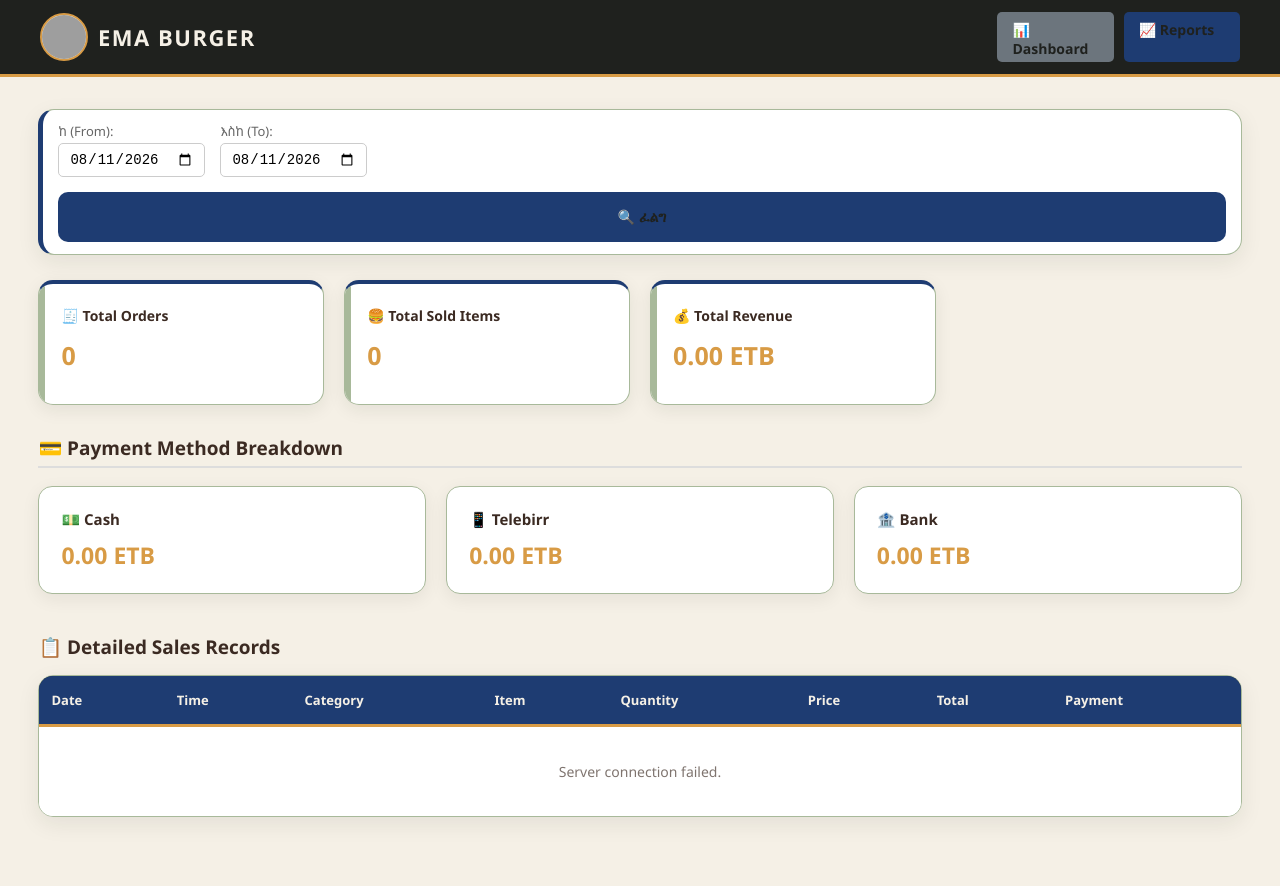
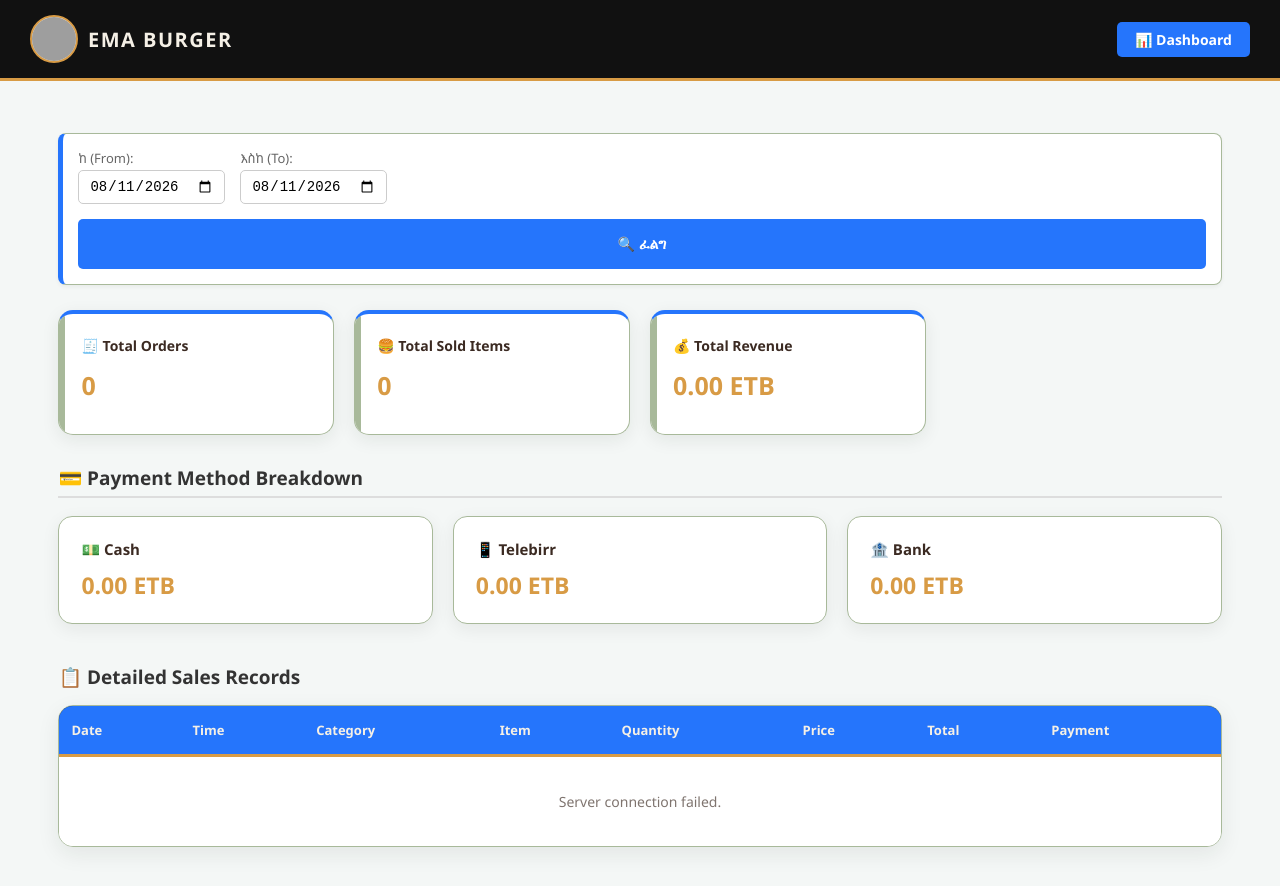
Before and after one commit to birukabera1707-crypto/Ema-Burger, a website: page client/reports.html in a window 1280 px wide. Drawn offline with Linux system fonts and the light colour scheme; no server answers; grey boxes are pictures that could not be loaded.

Commit message:
Remove reports header text and make date range filter compact

```diff
--- a/client/reports.html
+++ b/client/reports.html
@@ -6,25 +6,24 @@
     <title>EMA Burger - Sales Reports</title>
     <link rel="stylesheet" href="Style/style.css">
 </head>
-<body>
+<body style="background-color: #f4f7f6;">
 
-    <!-- NAVBAR -->
-    <nav class="navbar" style="display: flex; justify-content: space-between; align-items: center;">
+    <!-- NAVBAR (ጥቁር ባክግራውንድ እና ወደ ዳሽቦርድ መመለሻ በተን ብቻ) -->
+    <nav class="navbar" style="display: flex; justify-content: space-between; align-items: center; background-color: #111111; padding: 15px 30px; color: white;">
         <div class="logo-container" style="display: flex; align-items: center; gap: 10px;">
-            <img src="Style/logo.png" alt="EMA Burger Logo">
-            <h1>EMA BURGER</h1>
+            <img src="Style/logo.png" alt="EMA Burger Logo" style="height: 35px;">
+            <h1 style="margin: 0; font-size: 20px;">EMA BURGER</h1>
         </div>
-        <div style="display: flex; gap: 10px; align-items: center;">
-            <a href="index.html" class="submit-btn" style="text-decoration: none; padding: 8px 15px; background: #6c757d; font-size: 14px; border-radius: 5px;">📊 Dashboard</a>
-            <a href="reports.html" class="submit-btn" style="text-decoration: none; padding: 8px 15px; background: #1e3c72; font-size: 14px; border-radius: 5px;">📈 Reports</a>
+        <div>
+            <a href="index.html" class="submit-btn" style="text-decoration: none; padding: 8px 18px; background: #2575fc; color: white; font-size: 14px; font-weight: bold; border-radius: 5px;">📊 Dashboard</a>
         </div>
     </nav>
 
     <!-- MAIN -->
-    <main class="container">
+    <main class="container" style="padding: 20px;">
 
-        <!-- COMPACT DATE RANGE SELECTOR (ጽሑፎቹ ጠፍተዋል) -->
-        <div class="form-card" style="margin-bottom: 25px; padding: 12px 15px; display: flex; gap: 15px; flex-wrap: wrap; align-items: flex-end; border-left: 5px solid #1e3c72;">
+        <!-- COMPACT DATE RANGE SELECTOR (ቀኖች እና ፈልግ በተን ጎን ለጎን) -->
+        <div class="form-card" style="margin-bottom: 25px; padding: 15px; display: flex; gap: 15px; flex-wrap: wrap; align-items: flex-end; border-left: 5px solid #2575fc; background: white; border-radius: 8px; box-shadow: 0 2px 4px rgba(0,0,0,0.05);">
             <div>
                 <label for="startDate" style="font-size: 13px; color: #666; display: block; margin-bottom: 3px;">ከ (From):</label>
                 <input type="date" id="startDate" style="padding: 7px 10px; font-size: 14px; border-radius: 5px; border: 1px solid #ccc;">
@@ -33,27 +32,27 @@
                 <label for="endDate" style="font-size: 13px; color: #666; display: block; margin-bottom: 3px;">እስከ (To):</label>
                 <input type="date" id="endDate" style="padding: 7px 10px; font-size: 14px; border-radius: 5px; border: 1px solid #ccc;">
             </div>
-            <button onclick="fetchHistoricalSales()" class="submit-btn" style="padding: 8px 18px; background: #1e3c72; cursor: pointer; font-size: 14px; margin: 0;">🔍 ፈልግ</button>
+            <button onclick="fetchHistoricalSales()" class="submit-btn" style="padding: 8px 18px; background: #2575fc; color: white; cursor: pointer; font-size: 14px; margin: 0; border: none; border-radius: 5px; font-weight: bold;">🔍 ፈልግ</button>
         </div>
 
         <!-- DASHBOARD CARDS -->
         <section class="dashboard-cards">
-            <div class="stat-card" style="border-top: 4px solid #1e3c72;">
+            <div class="stat-card" style="border-top: 4px solid #2575fc;">
                 <h4>🧾 Total Orders</h4>
                 <h2 id="repOrders">0</h2>
             </div>
-            <div class="stat-card" style="border-top: 4px solid #1e3c72;">
+            <div class="stat-card" style="border-top: 4px solid #2575fc;">
                 <h4>🍔 Total Sold Items</h4>
                 <h2 id="repItems">0</h2>
             </div>
-            <div class="stat-card" style="border-top: 4px solid #1e3c72;">
+            <div class="stat-card" style="border-top: 4px solid #2575fc;">
                 <h4>💰 Total Revenue</h4>
                 <h2 id="repRevenue">0.00 ETB</h2>
             </div>
         </section>
 
         <!-- PAYMENT SUMMARY -->
-        <h3 style="margin-top: 30px; border-bottom: 2px solid #ddd; padding-bottom: 5px;">💳 Payment Method Breakdown</h3>
+        <h3 style="margin-top: 30px; border-bottom: 2px solid #ddd; padding-bottom: 5px; color: #333;">💳 Payment Method Breakdown</h3>
         <section class="payment-cards">
             <div class="payment-card">
                 <h3>💵 Cash</h3>
@@ -70,11 +69,11 @@
         </section>
 
         <!-- SALES TABLE -->
-        <h3 id="tableTitle" style="margin-top: 40px;">📋 Detailed Sales Records</h3>
+        <h3 id="tableTitle" style="margin-top: 40px; color: #333;">📋 Detailed Sales Records</h3>
         <div class="table-container">
             <table>
                 <thead>
-                    <tr style="background: #1e3c72; color: white;">
+                    <tr style="background: #2575fc; color: white;">
                         <th>Date</th>
                         <th>Time</th>
                         <th>Category</th>
```
